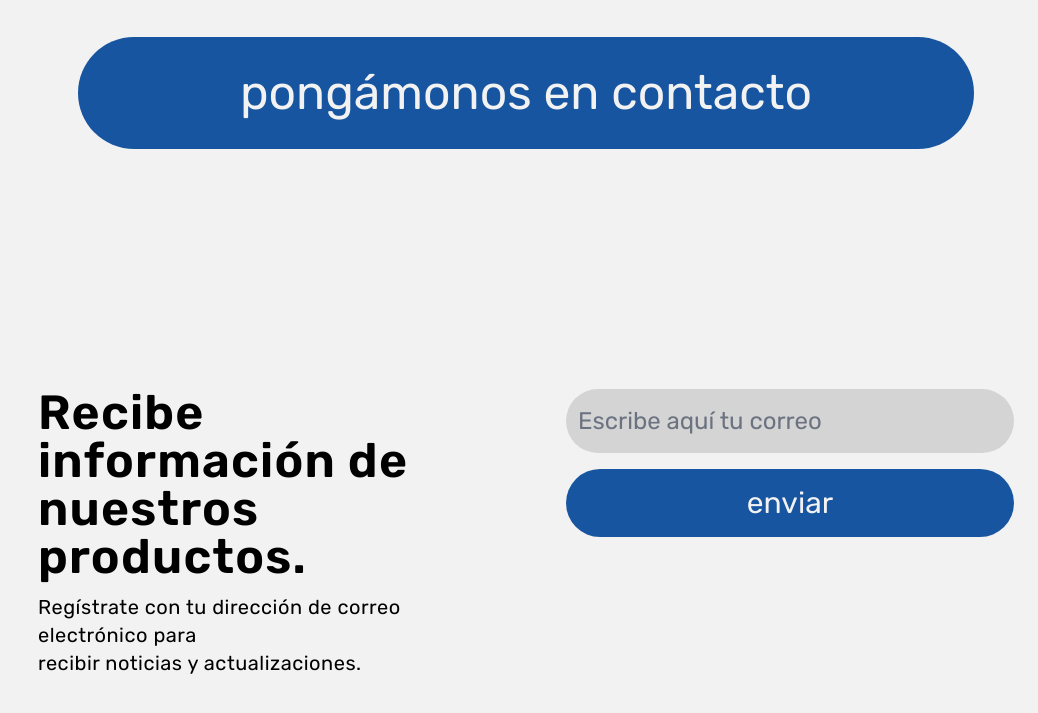
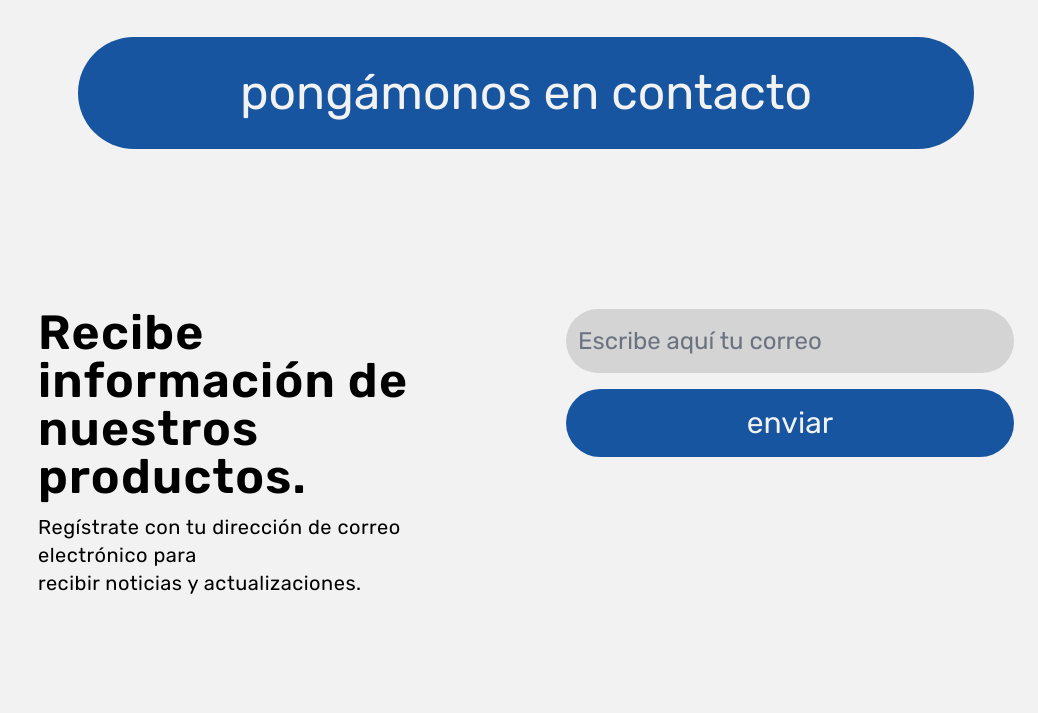
Before and after one commit to elbob-mx/Agromega-22-Website, a website: page index.html in a window 1280 px wide. Shown: the part 4929-5642 px from the top of the page, without its empty margins (242-1280 px from the left). Drawn offline with Linux system fonts and the light colour scheme.

Commit message:
responsive home

```diff
--- a/index.html
+++ b/index.html
@@ -263,7 +263,7 @@
         </section>
 
         <!-- FOOTER -->
-        <footer class="laptop:mx-auto small:px-6 small:py-10 laptop:grid small:flex small:flex-col laptop:grid-cols-2 laptop:gap-20 laptop:my-40">
+        <footer class="laptop:mx-auto small:px-6 small:py-10 laptop:grid small:flex small:flex-col laptop:grid-cols-2 laptop:gap-20 laptop:my-20">
 
           <div class="text-left laptop:justify-center laptop:col-span-1 laptop:align-middle">
             <h3 class="font-semibold tracking-wide laptop:text-5xl small:text-2xl">
```
Also changed, not shown: css/output.css.
